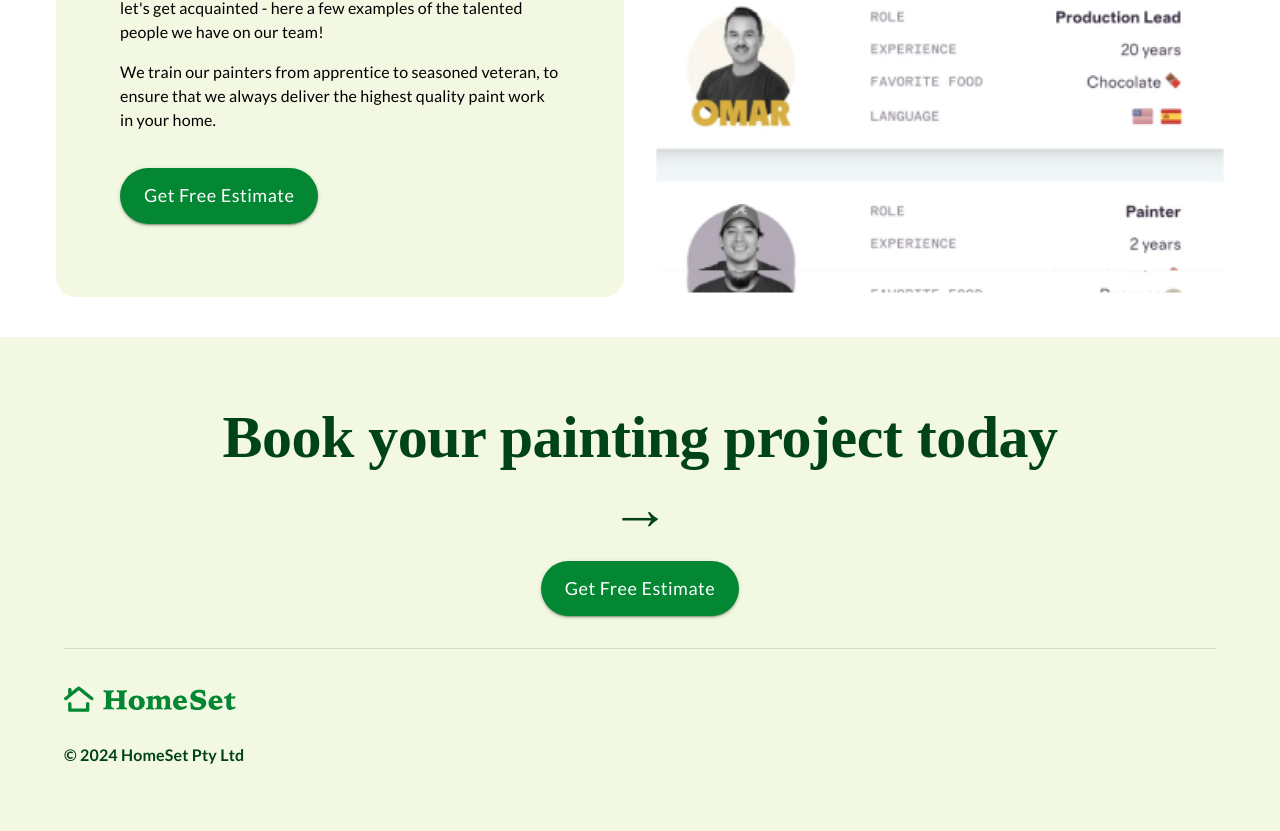
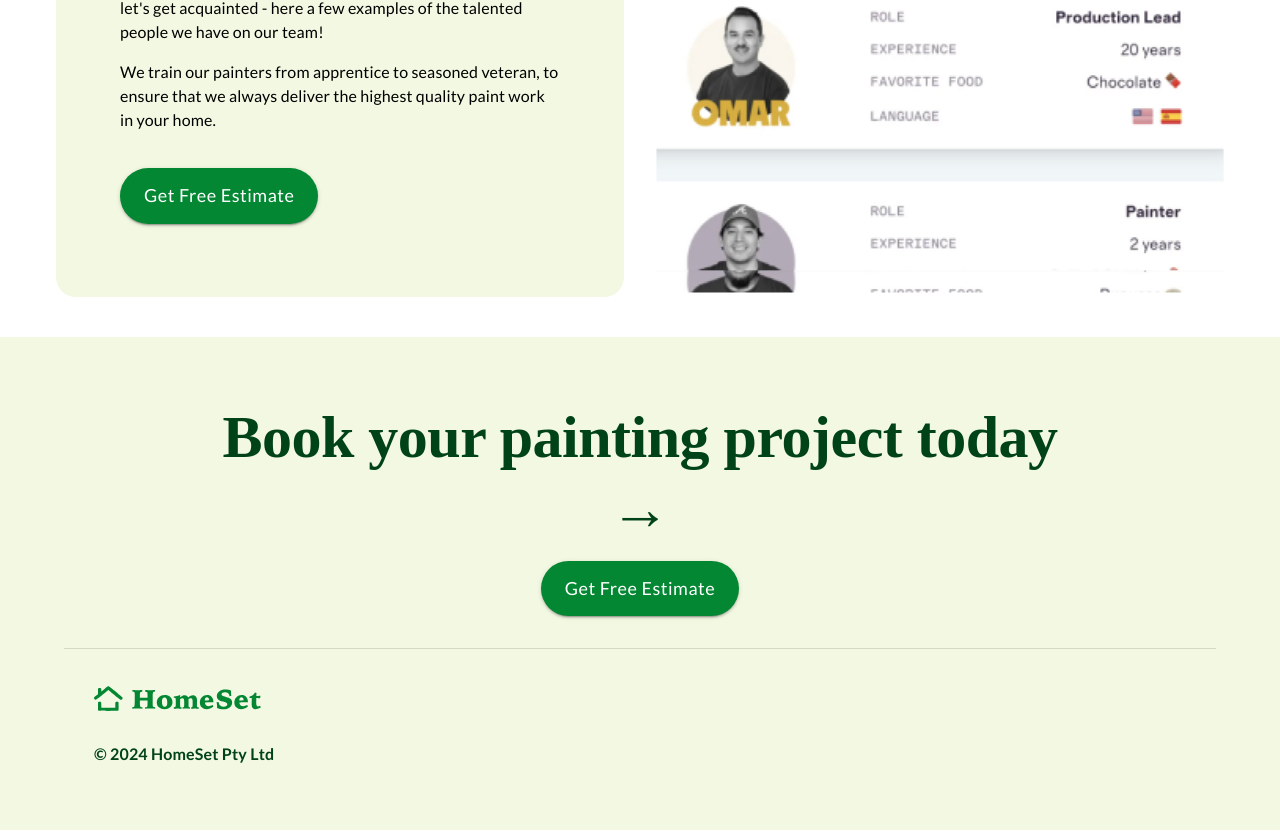
Before and after one commit to Paololalap/HomeSet, a Next.js app: page / in a window 1280 px wide. Shown: the part 4286-5117 px from the top of the page. Built offline with nearby package versions, Linux system fonts and the light colour scheme; a web font is replaced by a local one.

Commit message:
initial commit

```diff
--- a/src/components/molecules/navbar/bottomBar.tsx
+++ b/src/components/molecules/navbar/bottomBar.tsx
@@ -69,7 +69,7 @@ const BottomBar = () => {
       <Box
         display={"flex"}
         flexDirection={"column"}
-        sx={{ marginX: "auto", maxWidth: "1444px", border: "5px" }}
+        sx={{ marginX: "auto", maxWidth: "1444px", border: "5px",  paddingLeft:'30px' }}
       >
         <Image
           src='/assets/Logo2.svg'
@@ -82,6 +82,7 @@ const BottomBar = () => {
           fontFamily={"lato"}
           color={"primary.dark"}
           mt={"1.5rem"}
+
         >
           &copy; 2024 HomeSet Pty Ltd
         </Typography>
```
